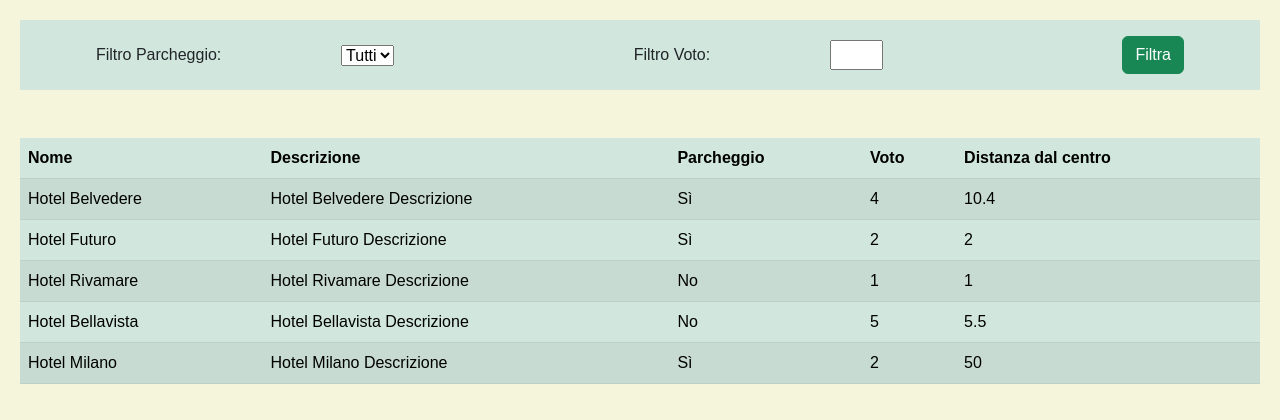
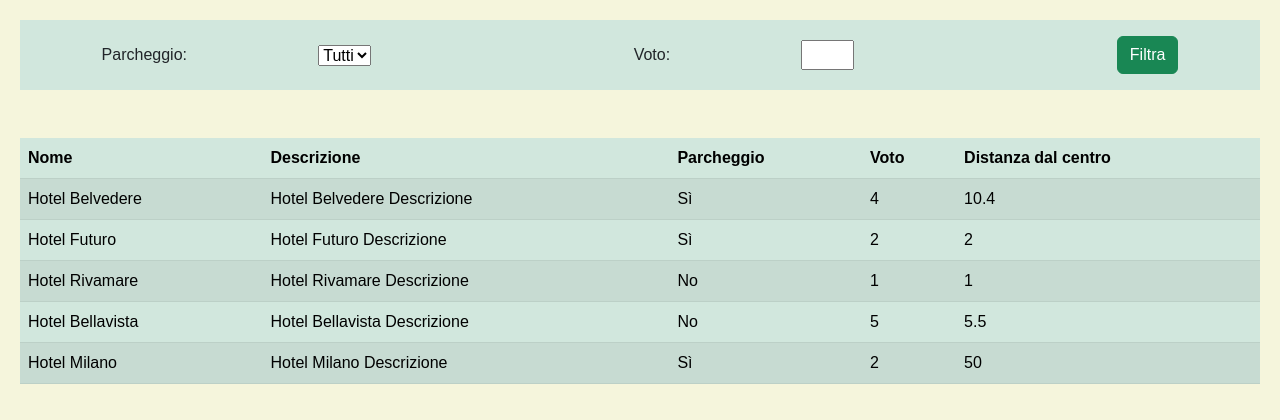
Before and after one commit to Riccardouras/php-hotel, a PHP site: page / in a window 1280 px wide. Shown: the top 420 px of the page. Run offline with PHP 8.4, Linux system fonts and the light colour scheme.

Commit message:
is never the last commit

```diff
--- a/index.php
+++ b/index.php
@@ -74,14 +74,14 @@ $filteredHotels = array_filter($hotels, function ($hotel) use ($parcheggioFilter
 <body>
     <main>
         <form class="d-flex justify-content-around bg-success-subtle p-3 align-items-center" action="index.php" method="$_GET">
-            <label for="parcheggio">Filtro Parcheggio:</label>
+            <label for="parcheggio">Parcheggio:</label>
             <select name="parcheggio" id="parcheggio">
                 <option value="">Tutti</option>
                 <option value="si">Si</option>
                 <option value="no">No</option>
             </select>
             <br>
-            <label for="voto">Filtro Voto:</label>
+            <label for="voto">Voto:</label>
             <input type="number" name="voto" id="voto" min="1" max="5">
             <br>
             <button type="submit" class="btn btn-success" value="Filtra">Filtra</button>
```
